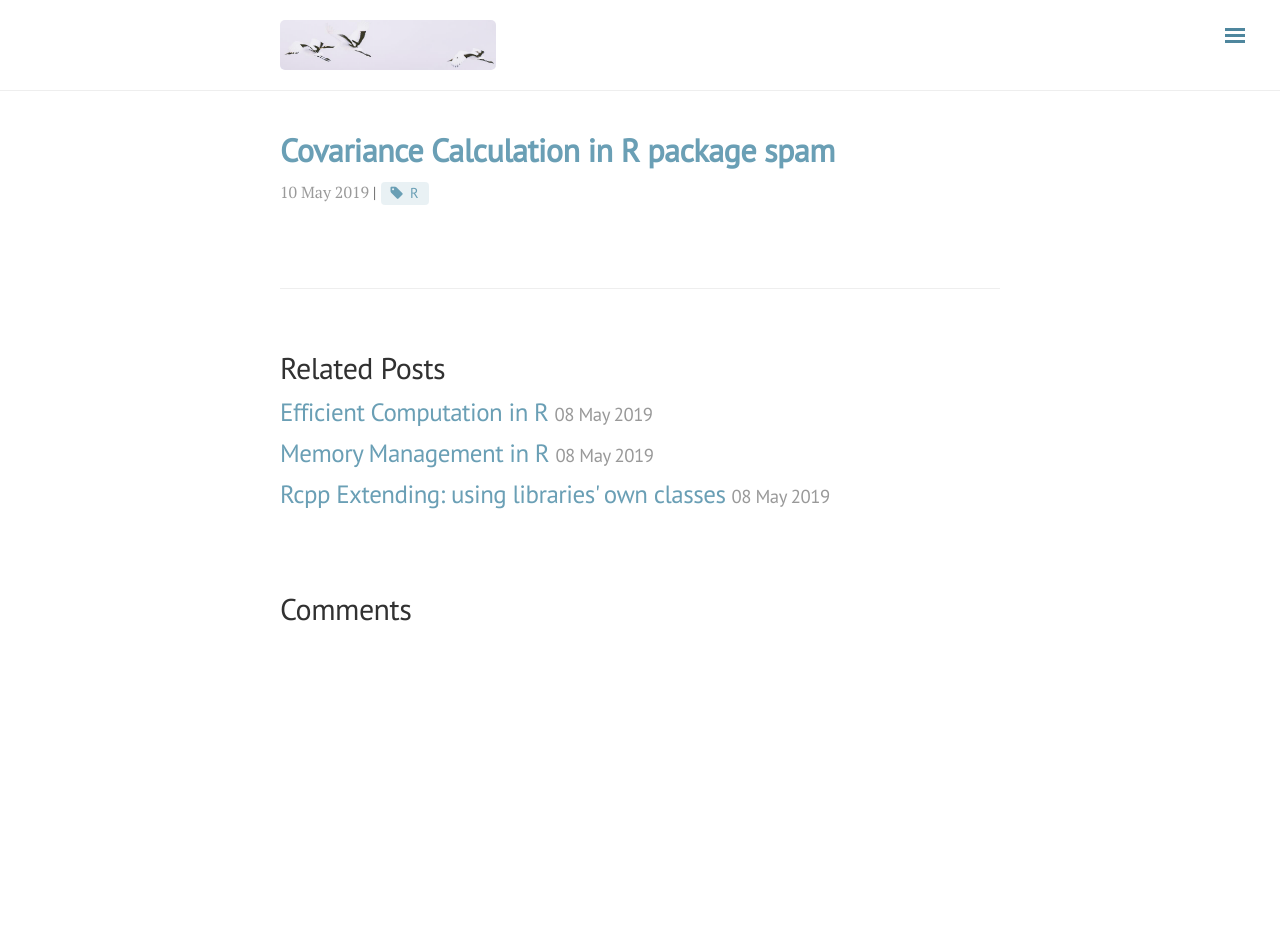
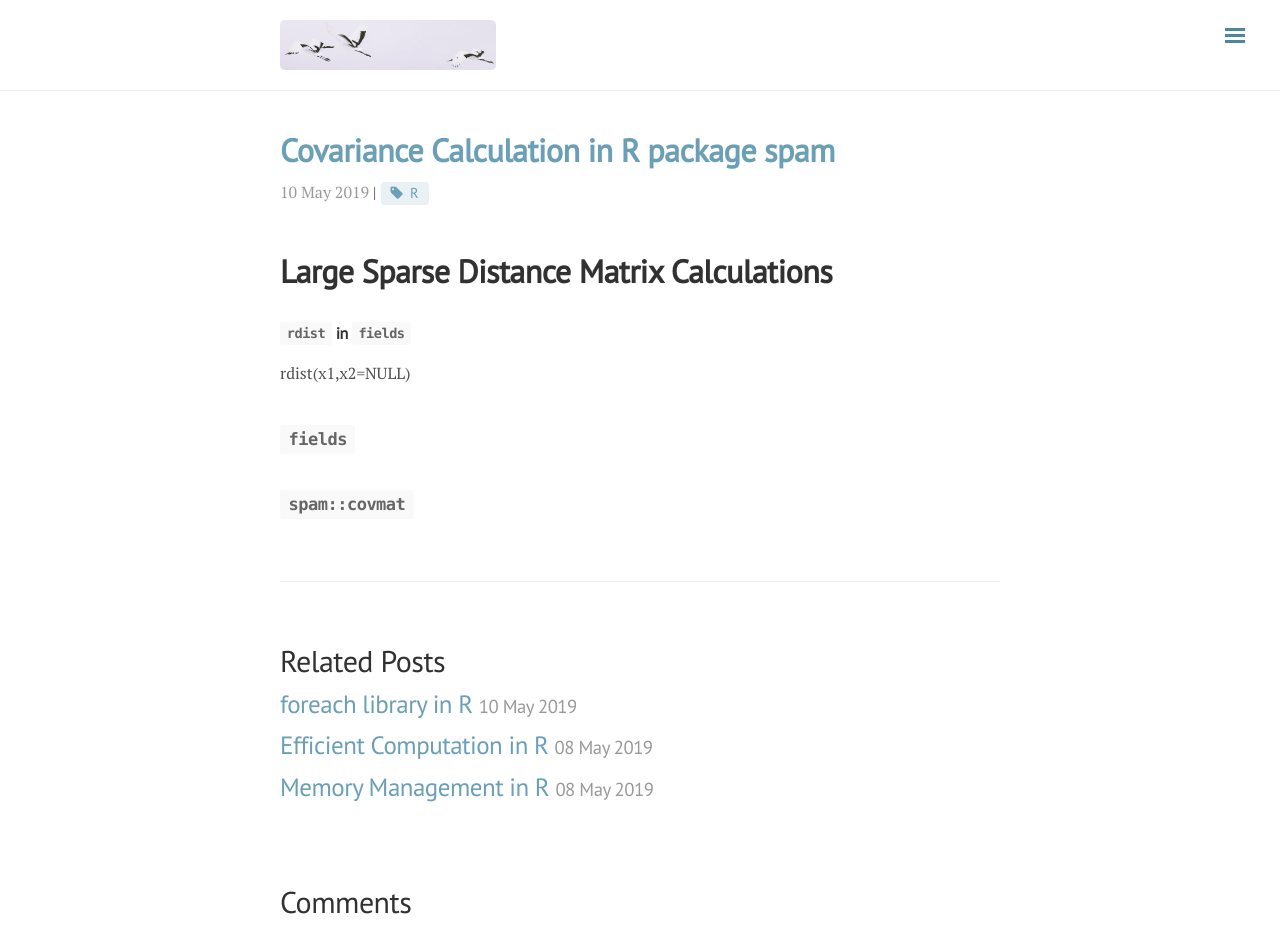
Before and after one commit to ylyy93/my_blog, a Jekyll site: the page built from _posts/AdvancedR/2019-05-09-covariance-calculation-in-r-package-spam.md, in a window 1280 px wide and 930 px high. Built offline with Jekyll 4.4.1, drawn with Linux system fonts in a browser that asks for light colours; nearby versions of some CDN libraries; comment, search, counter and statistics services are not loaded.

Commit message:
rebuilding site Tue May 14 20:07:40 MDT 2019

```diff
--- /dev/null
+++ b/_posts/2019-05-10-foreach-library-in-r.md
@@ -0,0 +1,5 @@
+---
+layout: post
+title: foreach library in R
+date: 2019-05-10 13:47 -0600
+---
--- a/_posts/AdvancedR/2019-05-09-covariance-calculation-in-r-package-spam.md
+++ b/_posts/AdvancedR/2019-05-09-covariance-calculation-in-r-package-spam.md
@@ -5,3 +5,12 @@ date: 2019-05-09 19:57 -0600
 categories: Tech
 tags: [R]
 ---
+# Large Sparse Distance Matrix Calculations
+
+
+###### `rdist` in `fields`
+rdist(x1,x2=NULL)
+
+## `fields`
+
+## `spam::covmat`
```
